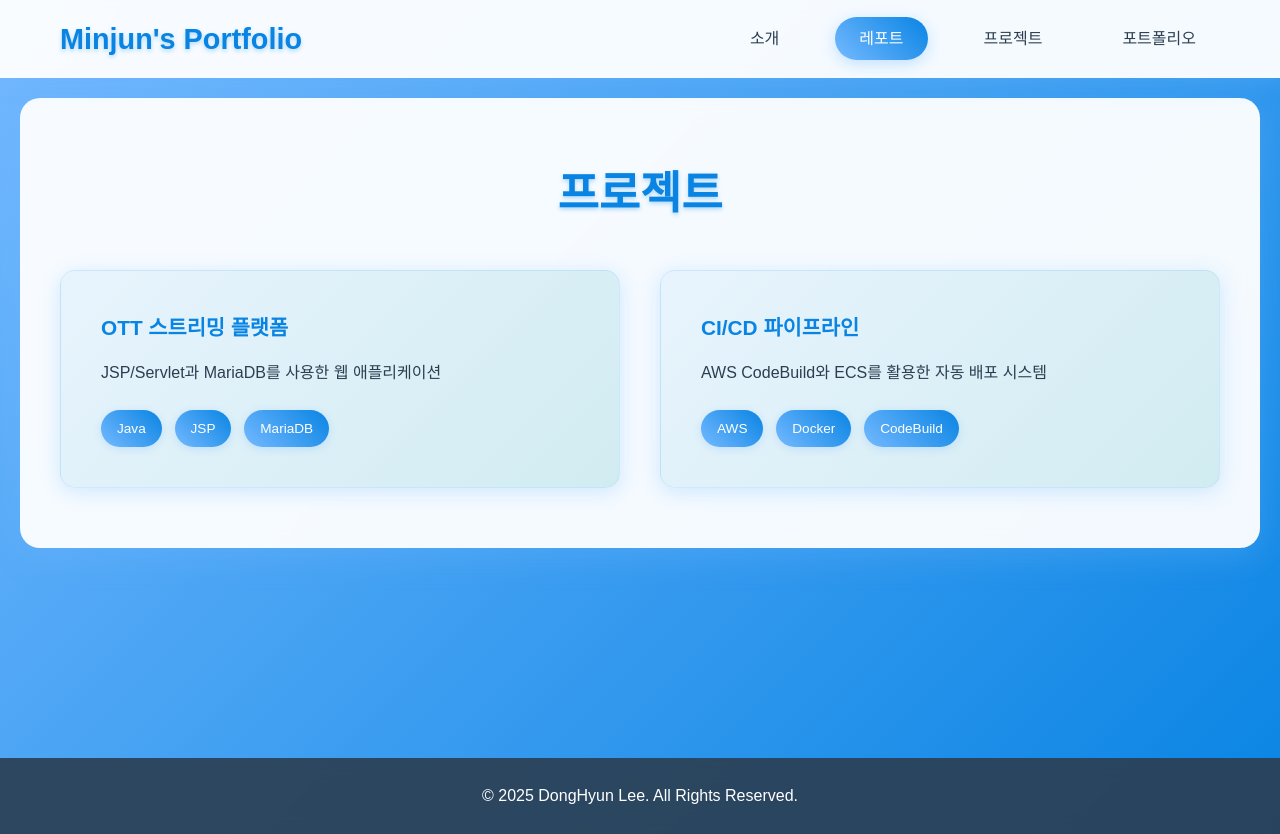
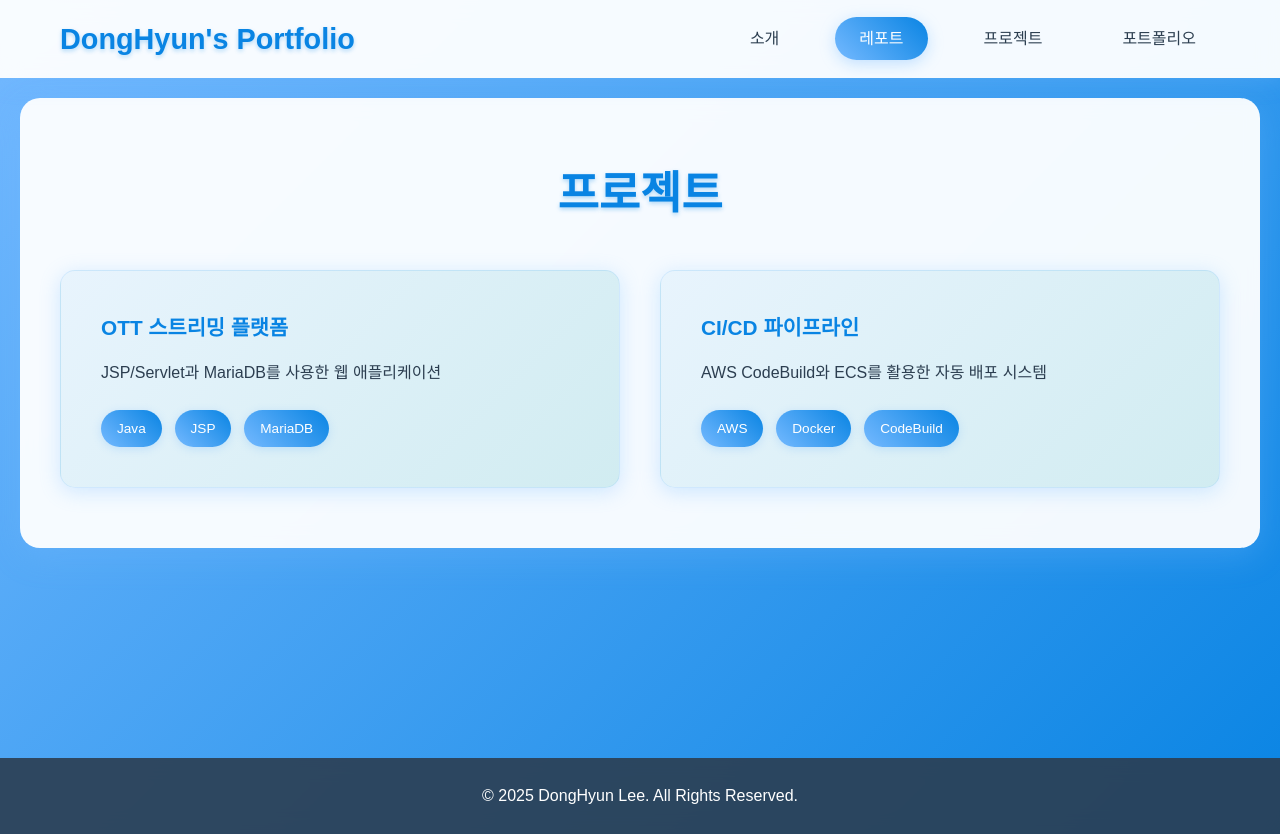
Before and after one commit to sam3319/sam3319.github.io, a plain HTML site: page projects.html in a window 1280 px wide. Drawn offline with Linux system fonts and the light colour scheme.

Commit message:
Modify JS

```diff
--- a/projects.html
+++ b/projects.html
@@ -10,7 +10,7 @@
         <header>
             <nav>
                 <div class="logo">
-                    <a href="index.html">Minjun's Portfolio</a>
+                    <a href="index.html">DongHyun's Portfolio</a>
                 </div>
 
                 <!-- 햄버거 메뉴 버튼 -->
@@ -68,5 +68,6 @@
                 <p>&copy; 2025 DongHyun Lee. All Rights Reserved.</p>
             </div>
         </footer>
+        <script src="js/script.js"></script>
     </body>
 </html>
```
Also changed, not shown: portfolio.html (+1 -0 lines), reports.html (+2 -1 lines).
